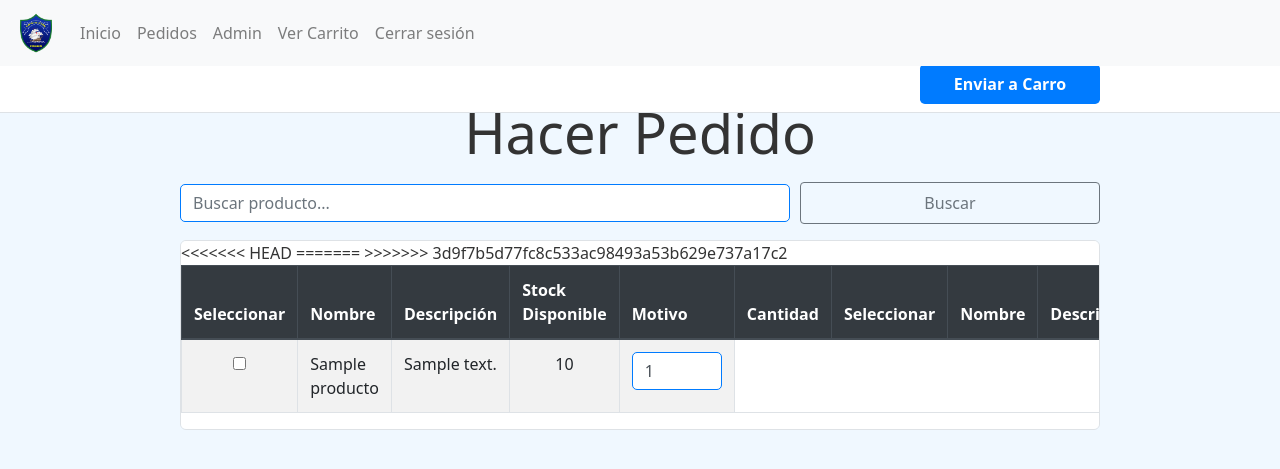
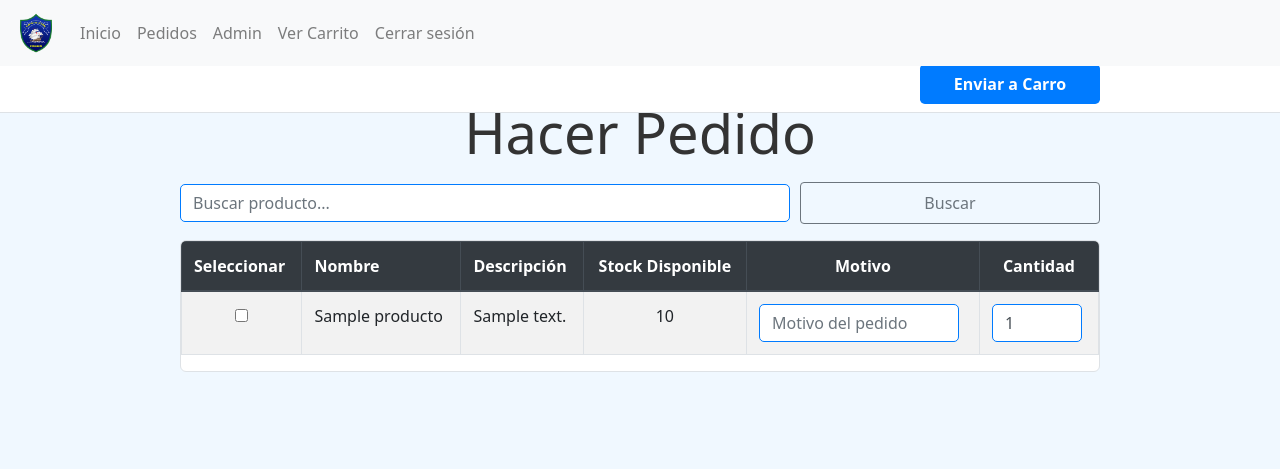
Before and after one commit to pato2546/web, a Django app: page /hacer_pedido/ in a window 1280 px wide. Shown: the top 469 px of the page. Run offline with Django 5.2, Linux system fonts and the light colour scheme; a user stored in the database is signed in; tables that the repository leaves empty hold one stand-in row (values such as "Sample post"); some libraries are stand-ins or nearby versions.

Commit message:
Corregir template hacer_pedido: agregar motivo y resolver conflicto

```diff
--- a/ControlInventario/templates/controlinventario/hacer_pedido.html
+++ b/ControlInventario/templates/controlinventario/hacer_pedido.html
@@ -50,11 +50,17 @@
       width: 90px;
     }
 
+    /* Mejora visual en inputs de motivo */
+    .motivo-input {
+      width: 200px;
+    }
+
     /* Responsividad adicional */
     @media (max-width: 768px) {
       .pedido-toolbar { top: 56px; }
       table thead th, table tbody td { font-size: 14px; padding: 8px; }
       .cantidad-input { width: 70px; }
+      .motivo-input { width: 140px; }
     }
   </style>
 </head>
@@ -113,20 +119,12 @@
         <table class="table table-striped table-bordered w-100" id="tabla-productos">
           <thead class="thead-dark">
             <tr>
-<<<<<<< HEAD
-              <th>Seleccionar</th>
-              <th>Nombre</th>
-              <th>Descripción</th>
-              <th>Stock Disponible</th>
-              <th>Motivo</th>
-              <th>Cantidad</th>
-=======
-              <th scope="col" style="min-width: 110px;">Seleccionar</th>
+              <th scope="col">Seleccionar</th>
               <th scope="col">Nombre</th>
               <th scope="col">Descripción</th>
-              <th scope="col" class="text-center" style="min-width: 140px;">Stock Disponible</th>
-              <th scope="col" class="text-center" style="min-width: 120px;">Cantidad</th>
->>>>>>> 3d9f7b5d77fc8c533ac98493a53b629e737a17c2
+              <th scope="col" class="text-center">Stock Disponible</th>
+              <th scope="col" class="text-center">Motivo</th>
+              <th scope="col" class="text-center">Cantidad</th>
             </tr>
           </thead>
           <tbody>
@@ -139,11 +137,14 @@
                 <td>{{ p.descripcion }}</td>
                 <td class="text-center">{{ p.stock }}</td>
                 <td class="text-center">
+                  <input type="text" class="form-control motivo-input" name="motivo_{{ p.id }}" placeholder="Motivo del pedido" value="">
+                </td>
+                <td class="text-center">
                   <input type="number" class="form-control cantidad-input" name="cantidad_{{ p.id }}" min="1" max="{{ p.stock }}" value="1" required>
                 </td>
               </tr>
             {% empty %}
-              <tr><td colspan="5" class="text-center">No hay productos disponibles.</td></tr>
+              <tr><td colspan="6" class="text-center">No hay productos disponibles.</td></tr>
             {% endfor %}
           </tbody>
         </table>
```
